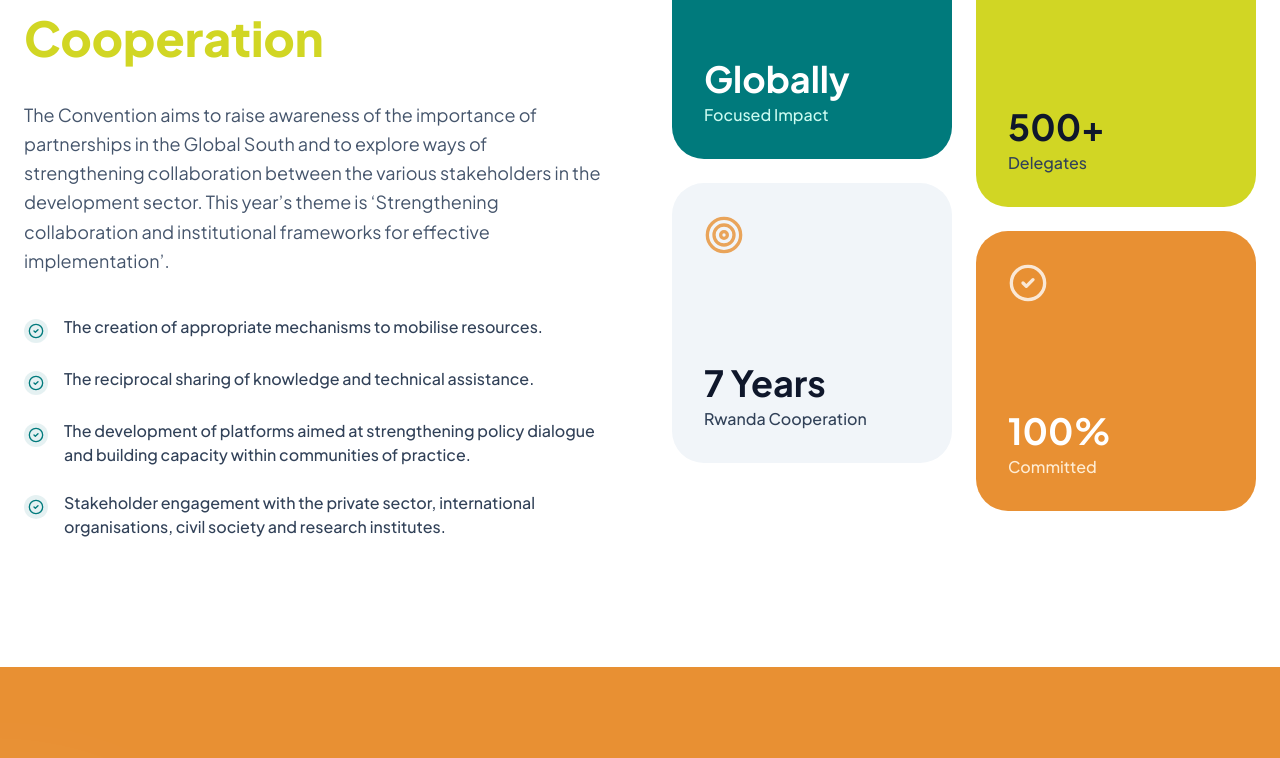
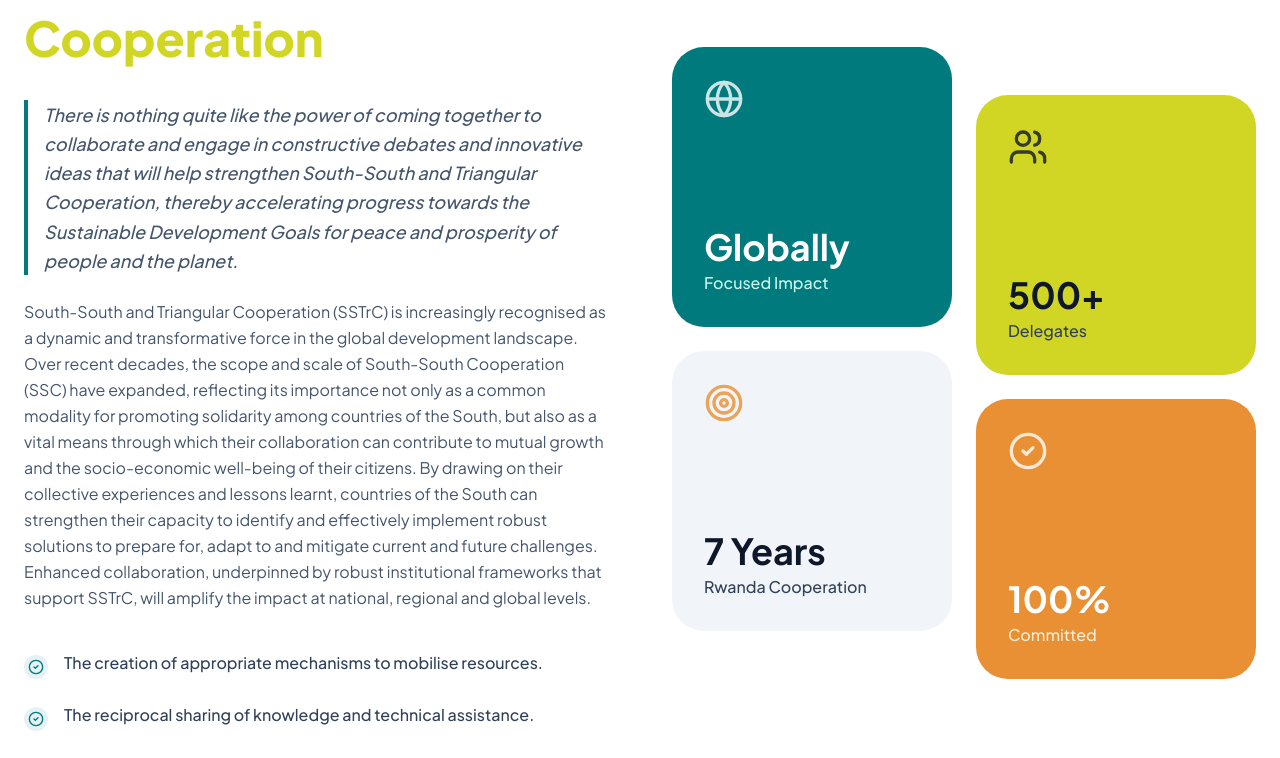
Before and after one commit to igizeneza100-lab/undp_rwanda, a React (Vite) app: page / in a window 1280 px wide. Shown: the part 1516-2274 px from the top of the page. Built offline with nearby package versions, Linux system fonts and the light colour scheme.

Commit message:
updated content

```diff
--- a/src/components/About.tsx
+++ b/src/components/About.tsx
@@ -19,8 +19,11 @@ export default function About() {
               Driving Change through <br/>
               <span className="text-brand-yellow">South-South Cooperation</span>
             </h2>
-            <p className="text-lg text-slate-600 mb-10 leading-relaxed">
-              {CONVENTION_CONTENT.about.description}
+            <p className="text-lg text-slate-600 mb-6 leading-relaxed font-medium italic border-l-4 border-brand-teal pl-4">
+              {CONVENTION_CONTENT.intro}
+            </p>
+            <p className="text-base text-slate-600 mb-10 leading-relaxed">
+              {CONVENTION_CONTENT.sstrcDescription}
             </p>
 
             <div className="space-y-6">
--- a/src/components/Hero.tsx
+++ b/src/components/Hero.tsx
@@ -24,7 +24,7 @@ export default function Hero() {
 
   useEffect(() => {
     const updateCountdown = () => {
-      const distance = new Date(2026, 5, 22).getTime() - Date.now();
+      const distance = new Date('2026-06-22T00:00:00').getTime() - Date.now();
       if (distance > 0) {
         setCountdown({
           days: Math.floor(distance / (1000 * 60 * 60 * 24)),
@@ -51,7 +51,7 @@ export default function Hero() {
 
   const countdownUnits = [
     { value: countdown.days, label: "Days", color: "text-brand-teal" },
-    { value: countdown.hours, label: "Hrs", color: "text-brand-teal" },
+    { value: countdown.hours, label: "Hours", color: "text-brand-teal" },
     { value: countdown.minutes, label: "Mins", color: "text-brand-teal" },
     { value: countdown.seconds, label: "Secs", color: "text-brand-yellow" },
   ];
--- a/src/constants.ts
+++ b/src/constants.ts
@@ -6,9 +6,11 @@ export const CONVENTION_CONTENT = {
   date: "22–23 June 2026",
   location: "Kigali Convention Centre | Rwanda",
   hostedBy: ["Rwanda Cooperation", "UNDP"],
+  intro: "There is nothing quite like the power of coming together to collaborate and engage in constructive debates and innovative ideas that will help strengthen South-South and Triangular Cooperation, thereby accelerating progress towards the Sustainable Development Goals for peace and prosperity of people and the planet.",
+  sstrcDescription: "South-South and Triangular Cooperation (SSTrC) is increasingly recognised as a dynamic and transformative force in the global development landscape. Over recent decades, the scope and scale of South-South Cooperation (SSC) have expanded, reflecting its importance not only as a common modality for promoting solidarity among countries of the South, but also as a vital means through which their collaboration can contribute to mutual growth and the socio-economic well-being of their citizens. By drawing on their collective experiences and lessons learnt, countries of the South can strengthen their capacity to identify and effectively implement robust solutions to prepare for, adapt to and mitigate current and future challenges. Enhanced collaboration, underpinned by robust institutional frameworks that support SSTrC, will amplify the impact at national, regional and global levels.",
   about: {
     title: "About the Convention",
-    description: "The Convention aims to raise awareness of the importance of partnerships in the Global South and to explore ways of strengthening collaboration between the various stakeholders in the development sector. This year’s theme is ‘Strengthening collaboration and institutional frameworks for effective implementation’.",
+    description: "The Convention aims to raise awareness of the importance of partnerships in the Global South and to explore ways of strengthening collaboration between the various stakeholders in the development sector. This year's theme is 'Strengthening collaboration and institutional frameworks for effective implementation'. Recognising the transformative potential of SSTrC, this conference is dedicated to SSTrC and its contributions to sustainable development. The first Inaugural Convention on South-South and Triangular Cooperation (ICSSTrC) is being organised in collaboration with United Nations agencies, notably the UNDP, and other partners.",
     objectives: [
       "The creation of appropriate mechanisms to mobilise resources.",
       "The reciprocal sharing of knowledge and technical assistance.",
@@ -16,6 +18,11 @@ export const CONVENTION_CONTENT = {
       "Stakeholder engagement with the private sector, international organisations, civil society and research institutes."
     ]
   },
+  dialoguePlatforms: [
+    "Scene setting plenaries",
+    "Policy & cooperation roundtables",
+    "Workshops"
+  ],
   attendees: [
     "Ministers for Foreign Affairs, ICT, Finance and Gender",
     "Members of the Diplomatic Corps",
@@ -23,8 +30,8 @@ export const CONVENTION_CONTENT = {
     "United Nations agencies",
     "Development Partners and Nongovernmental organisations, Development Financial Institutions (DFIs)",
     "Business leaders",
-    "Youth innovators",
-    "Academia"
+    "Academia",
+    "Youth innovators"
   ],
   outcomes: [
     "Enhanced understanding and greater awareness of the importance and potential of SSTrC in addressing global development challenges",
@@ -36,143 +43,156 @@ export const CONVENTION_CONTENT = {
     {
       day: "Day 1: 22 June 2026",
       sessions: [
-        { time: "8:00 am - 9.30 am", title: "Arrival and Accreditation of Participants" },
+        { time: "8:00 am – 9:30 am", title: "Arrival and Accreditation of Participants" },
         {
-          time: "9.30 am - 10.15 am",
+          time: "9:30 am – 10:15 am",
           title: "Opening Ceremony",
           room: "MH 2",
-          description: "Video: Strengthening collaboration and institutional frameworks (3 mins)\n\nOpening remarks: Richard Niwenshuti, CEO, Rwanda Cooperation (5 mins)\n\nRemarks: “Strengthening Institutional Frameworks and Broadening Partnerships for South-South and Triangular Cooperation”, Dr. Fatmata Lovetta Sesay, UN Rwanda Resident Coordinator a.i. and UNDP Resident Representative Rwanda (7 mins)\n\nKeynote Address: “The Importance of South-South and Triangular Cooperation in Addressing Global Development Challenges”, Hon. Olivier J.P. Nduhungirehe, Minister of Foreign Affairs and International Cooperation (10 mins)"
+          description: "Video: Strengthening Collaboration and Institutional Frameworks (3 mins)\n\nOpening remarks: Richard Niwenshuti, CEO Rwanda Cooperation (5 mins)\n\nRemarks: \"Strengthening Institutional Frameworks and Broadening Partnerships for South-South and Triangular Cooperation\" — Dr. Fatmata Lovetta Sesay, UN Rwanda Resident Coordinator a.i. and UNDP Resident Representative Rwanda (7 mins)\n\nKeynote Address: \"The Importance of South-South and Triangular Cooperation in Addressing Global Development Challenges\" — Hon. Olivier J.P. Nduhungirehe, Minister of Foreign Affairs and International Cooperation (10 mins)"
         },
         {
-          time: "10.15 am - 11:15 am",
+          time: "10:15 am – 11:15 am",
           title: "Plenary Session: Institutional Capacity-Building for South-South and Triangular Cooperation",
           room: "MH 2",
-          description: "The global landscape of development cooperation has changed drastically. Countries of the South are engaging in collaborative learning models to share innovative, adaptable, and cost-effective solutions to address their development challenges. This session will provide an opportunity to discuss and debate the policy frameworks and strategies that will accelerate the formation and impact of SSTrC partnerships.",
+          description: "The global landscape of development cooperation has changed drastically. Countries of the South are engaging in collaborative learning models to share innovative, adaptable, and cost-effective solutions to address their development challenges. Knowledge sharing has developed into a third pillar of development cooperation, complementing finance and technical assistance. This session will provide an opportunity to discuss and debate the policy frameworks and strategies that will accelerate the formation and impact of SSTrC partnerships in order to harness political commitment, scale and diversify partnerships, and promote endogenous capacity development.",
           speakers: [
+            "Video Message: Dima Al-Khatib, Director of the UN Office for South-South Cooperation",
             "Richard Niwenshuti, CEO, Rwanda Cooperation",
             "Dr. Fatmata Lovetta Sesay, UN Rwanda Resident Coordinator a.i. and UNDP Resident Representative Rwanda",
-            "H.E. Professor Charity Manyeruke, Dean of the Diplomatic Corps and Ambassador of Zimbabwe",
-            "Mr. Fredrick Ampiah, UNDP Resident Representative in Sierra Leone"
-          ]
+            "Jitendra Sinha, Chief Technical Advisor, Luxembourg Development Agency Rwanda"
+          ],
+          moderator: "Philani Mthembu, Executive Director, Institute for Global Dialogue"
         },
-        { time: "11:15 am - 11:30 am", title: "Break" },
+        { time: "11:15 am – 11:30 am", title: "Break" },
         {
-          time: "11:30 am - 12:30 pm",
-          title: "Plenary Session: Mobilising Multi-Stakeholder Partnerships to unlock the Potential of South-South and Triangular Cooperation",
+          time: "11:30 am – 12:30 pm",
+          title: "Plenary Session: Mobilising Multi-Stakeholder Partnerships to Unlock the Potential of South-South and Triangular Cooperation",
           room: "MH 2",
-          description: "This session will highlight how UNDP is working with national and regional actors to make SSTrC more programmatic, better resourced and results focused. Multi-stakeholder partnerships could leverage diverse perspectives, resources and expertise, thus build synergies to help overcome these barriers.",
-          keynote: "Mr. Titus Osundina – UNDP Resident Representative in Benin",
+          description: "SSTrC can bring real, high-impact change to Global South communities through the mobilisation of financial, technical and in-kind resources. Multi-stakeholder partnerships could leverage diverse perspectives, resources and expertise to help overcome barriers and make SSTrC more programmatic, better resourced and results focused.",
           speakers: [
-            "Lieke Van de Wiel, UNICEF Country Representative",
-            "Dr. Sahr John Kpundeh, World Bank Country Director in Rwanda"
+            "Video Message: Ahunna Eziakonwa, Regional Director, UNDP Africa",
+            "Titus Osundina, UNDP Resident Representative Benin",
+            "Dominic Muntanga, Deputy Country Representative UNICEF Rwanda",
+            "Dr. Sahr John Kpundeh, Country Director World Bank Rwanda"
           ],
-          moderator: "Professor Zhiguang Yin, Professor of International Studies and Director of the Secretariat of the Global South Think Tanks Alliance at the School of International Relations and Public Affairs, Fudan University"
+          moderator: "Mbaranga Clotilde Gasarabwe, Chairperson of the International Security Conference on Africa"
         },
-        { time: "12:30 pm - 1.30 pm", title: "Lunch" },
+        { time: "12:30 pm – 1:30 pm", title: "Lunch" },
         {
-          time: "1.30 pm - 3:00 pm",
+          time: "1:30 pm – 3:00 pm",
           title: "Parallel Sessions",
           subSessions: [
             {
               title: "Ministerial Roundtable on e-Government: Building Citizen-Centered Digitalisation through South-South Cooperation (Attendance by Invitation Only)",
               room: "MH 1",
               discussants: [
-                "Hon. Paula Ingabire, Minister of ICT and Innovation, Rwanda",
-                "Dr. Fatmata Lovetta Sesay, UN Rwanda Resident Coordinator a.i. and UNDP Resident Representative Rwanda",
+                "Hon. Paula Ingabire, Minister of ICT and Innovation Rwanda – Chair",
+                "Dr. Fatmata Lovetta Sesay, UN Rwanda Resident Coordinator a.i. and UNDP Resident Representative Rwanda – Co-Chair",
                 "Richard Niwenshuti, CEO of Rwanda Cooperation",
                 "Israel Bimpe, CEO of Irembo",
-                "Antoine Sebera, CEO of Rwanda Information Society Authority"
-              ]
+                "Antoine Sebera, CEO of Rwanda Information Society Authority",
+                "Lacina Koné, Director General Smart Africa"
+              ],
+              moderator: "Sandra Akariza, Strategy Manager, Irembo"
             },
             {
-              title: "Workshop: Amplifying Women's Voices: Advancing Gender Equity through Inclusive South-South Partnerships",
+              title: "Workshop: Amplifying Women's Voices — Advancing Gender Equity through Inclusive South-South Partnerships",
               room: "MH 2",
+              description: "This side event aims to highlight the critical importance of integrating gender perspectives into SSTrC. Participants will explore practical ways to make gender a central concern in SSTrC initiatives and partnerships.",
               speakers: [
-                "Hon. Consolée Uwimana, Minister of Gender and Family Promotion, Rwanda",
-                "Ms. Isabella Schmidt, Regional Specialist on Gender Data and Statistics, UN Women Rwanda",
-                "Representative from GIZ"
+                "Hon. Consolée Uwimana, Minister of Gender and Family Promotion Rwanda",
+                "Isabella Schmidt, Regional Gender Data and Statistics Specialist, UN Women, East and Southern Africa Regional Office, Nairobi",
+                "Silas Ngayaboshya, Director General Gender Promotion and Women Empowerment, MIGEPROF",
+                "Ewokolo Enjema, Project Manager, Prevention of Sexual and Gender-Based Violence, GIZ Rwanda-Burundi"
               ],
               moderator: "Tikikel Tadele Alemu, UN Women Rwanda Acting Country Representative"
             }
           ]
         },
-        { time: "3:00 pm - 3:15 pm", title: "Break" },
+        { time: "3:00 pm – 3:15 pm", title: "Break" },
         {
-          time: "3:15 pm - 4.15 pm",
+          time: "3:15 pm – 4:15 pm",
           title: "Plenary: Leveraging South-South Cooperation to Finance SDGs",
           room: "MH 2",
-          description: "This session will debate and discuss if SSC should be institutionalised, what common principles should guide partnerships, and how to strengthen loan management skills.",
+          description: "This session will debate and discuss: Should SSC be institutionalised in developing countries as opposed to being ad-hoc? What common set of principles should guide partnerships in the Global South? How do we strengthen loan management skills and policies within recipient countries?",
           speakers: [
-            "Mr. Maxwell Gomera, UNDP Resident Representative in South Africa",
-            "Mr. Samuel Doe, UNDP Resident Representative in Ethiopia",
-            "Representative of Qatar"
-          ]
+            "Herbert Asiimwe, Head of Financial Sector Development, Ministry of Finance and Economic Planning Rwanda",
+            "Maxwell Gomera, UNDP Resident Representative South Africa",
+            "Jean Marie Kananura, Chief Investment Officer, Kigali International Financial Centre"
+          ],
+          moderator: "Dr. Olugbemiga Adelakin, UNFPA Resident Representative Rwanda"
         },
         {
-          time: "4.15 pm - 6:45 pm",
+          time: "4:15 pm – 6:45 pm",
           title: "Closing Spotlight: Youth in South-South Cooperation",
           room: "MH 2",
-          description: "This closing spotlight will give a voice to young innovators demonstrating how youth can use SSTrC to solve shared African challenges. The session will be anchored on YouthConnekt.",
+          description: "This closing spotlight will give a voice to young innovators demonstrating how youth can use SSTrC to solve shared African challenges in entrepreneurship, agribusiness, creative industries, green solutions, and digital innovation. Anchored on YouthConnekt — a platform founded in Rwanda that has evolved into the only regional, African-led space connecting young people to opportunities, markets, mentorship and policy dialogue across borders.",
           speakers: [
-            "Laure Bella Ange Izere: Founder and CEO of ILBA Products Ltd",
+            "Shakira Uwineza: Founder of SHAKY Ltd",
             "Salama Umuhoza: Founder and CEO of Salama Tours and Travel Agency Ltd",
             "Jacques Butera: Founder of Jabu Clothing"
           ]
         },
         {
-          time: "6:45 pm - 9:00 pm",
+          time: "6:45 pm – 9:00 pm",
           title: "Gala Dinner",
           room: "MH 3 + MH 4",
-          description: "Opening remarks, Partner keynote, Guest of Honour: Hon. Olivier J.P. Nduhungirehe, Minister of Foreign Affairs and International Cooperation (Toast), Entertainment & Dinner",
-          speakers: [
-            "Richard Niwenshuti, CEO of Rwanda Cooperation",
-            "Dr. Fatmata Lovetta Sesay, UN Rwanda Resident Coordinator a.i. and UNDP Resident Representative Rwanda",
-            "Hon. Olivier J.P. Nduhungirehe, Minister of Foreign Affairs and International Cooperation"
-          ]
+          description: "Partner keynote: Dr. Fatmata Lovetta Sesay, UN Rwanda Resident Coordinator a.i. and UNDP Resident Representative Rwanda\n\nRemarks — Guest of Honour: Hon. Olivier J.P. Nduhungirehe, Minister of Foreign Affairs and International Cooperation (Toast)\n\nEntertainment & Dinner\n\nClosing"
         }
       ]
     },
     {
       day: "Day 2: 23 June 2026",
       sessions: [
-        { time: "9:00 am - 9:30 am", title: "Arrival" },
+        { time: "9:00 am", title: "Arrival" },
         {
-          time: "9:30 am - 10.30 am",
+          time: "9:30 am – 10:30 am",
           title: "Parallel Sessions",
           subSessions: [
             {
-              title: "Development Partners’ Roundtable: Global Partnerships for Effective Development (Attendance By Invitation Only)",
+              title: "Development Partners' Roundtable: Global Partnerships for Effective Development (Attendance By Invitation Only)",
               room: "MH 1",
+              description: "This session will examine the Framework for SDG Aligned Finance and explore how South-South and Triangular Cooperation can accelerate knowledge exchange, creation of standards, and tools that enable better use of existing resources.",
               speakers: [
-                "Hon. Yusuf Murangwa, Minister of Finance and Economic Planning Rwanda",
-                "Richard Niwenshuti, CEO of Rwanda Cooperation",
-                "Mr. Habtamu Fuje, IMF Representative",
-                "H.E. Ms Belén CALVO UYARRA, EU Ambassador",
-                "Mr. Samuel Gbaydee Doe, UNDP Resident Representative Ethiopia"
+                "Hon. Yusuf Murangwa, Minister of Finance and Economic Planning Rwanda – Chair",
+                "Aissa Toure Sarr, Country Manager, African Development Bank – Co-Chair",
+                "H.E. Mrs. Belén Calvo Uyarra, EU Ambassador",
+                "Nana Chinbuah, Deputy Resident Representative UNDP Rwanda"
               ],
-              moderator: "Ms. Angela Zeleza, Head of Office and Strategic Planner, UN Resident Coordinator’s Office"
+              moderator: "Ms. Angela Zeleza, Head of Office and Strategic Planner, UN Resident Coordinator's Office"
             },
             {
               title: "Workshop: The Knowledge Center – Hosted by Rwanda Cooperation Governance Centre",
               room: "MH 2",
-              description: "This workshop will orient public officers to the Centre's programs and how they can gain from the knowledge sharing hub within the frameworks of South–South and Triangular Cooperation."
+              description: "The Rwanda Cooperation Governance Centre is the knowledge sharing hub for all foreign parties interested to learn more on Rwanda's experience and expertise through Study Visits and Training Programmes. This workshop will orient public officers to the Centre's programs and how they can gain from the knowledge sharing hub within the frameworks of South–South and Triangular Cooperation."
             }
           ]
         },
-        { time: "10.30 am - 10.45 am", title: "Break" },
+        { time: "10:30 am – 10:45 am", title: "Break" },
         {
-          time: "10.45 am - 12:00 pm",
-          title: "Plenary Session: For People and Planet: Further and Faster together",
+          time: "10:45 am – 12:00 pm",
+          title: "Plenary Session: For People and Planet — Further and Faster Together",
           room: "MH 2",
-          description: "This session highlights the report on South-South Cooperation for Climate Change Adaptation and Sustainable Development. It will discuss mainstreaming climate adaptation, financing, green technology, and strengthening solidarity.",
+          description: "This session highlights South-South Cooperation for Climate Change Adaptation and Sustainable Development. It will discuss how to mainstream climate adaptation into national development programmes, inject financial resources, create Green Patent-Free Technology Banks, build capacity for climate-friendly digital transformation, and strengthen South-South solidarity in climate negotiations.",
           speakers: [
-            "CEO of BRD",
-            "CEO of Green Fund",
-            "Representative of SE4ALL"
-          ]
+            "Juliet Ingabire, Chief Risk Officer, Development Bank of Rwanda",
+            "Teddy Mugabo, Chief Executive Officer, Rwanda Green Fund"
+          ],
+          moderator: "Dr. Brigitte Nyirambangutse, Sustainable Landscapes Lead for Rwanda and Africa, Global Green Growth Institute"
         },
-        { time: "12:00 pm - 12:30 pm", title: "Closing Plenary", room: "MH 2", description: "Key Outcomes and Recommendations" },
-        { time: "12:30 pm", title: "Lunch" }
+        {
+          time: "12:00 pm – 12:15 pm",
+          title: "Closing Plenary",
+          room: "MH 2",
+          description: "Key Outcomes and Recommendations"
+        },
+        {
+          time: "12:15 pm – 12:30 pm",
+          title: "Closing Remarks",
+          room: "MH 2",
+          description: "Hon. Dr. Usta Kaitesi – Minister of State for Foreign Affairs"
+        },
+        { time: "12:30 pm", title: "Lunch — END" }
       ]
     }
   ]
```
